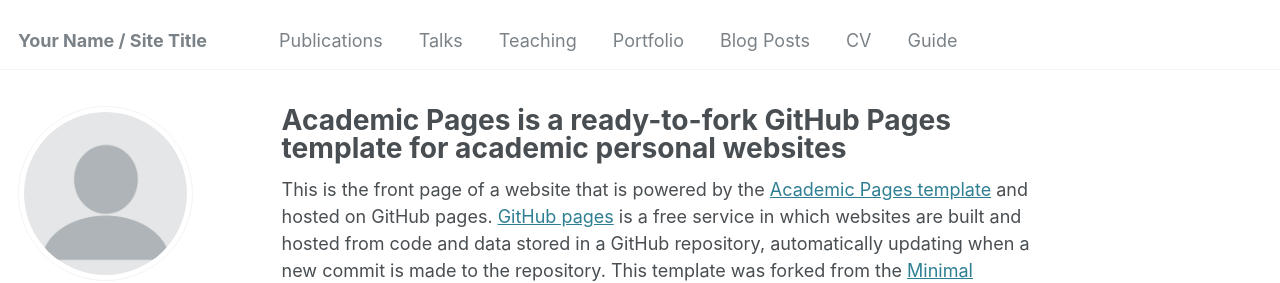
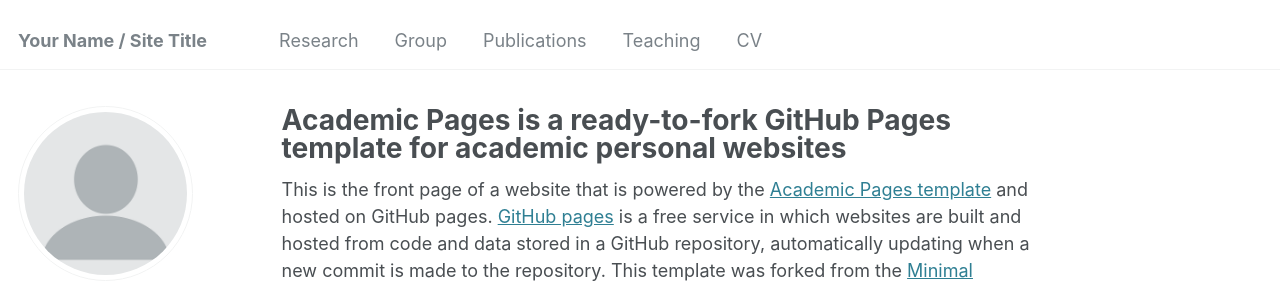
Before and after one commit to adamkraus/adamkraus.github.io, a Jekyll site: the page built from _pages/about.md, in a window 1280 px wide. Shown: the top 283 px of the page. Built offline with Jekyll 4.4.1, drawn with Linux system fonts in a browser that asks for light colours; some web fonts are replaced; part of the change alters nothing that is shown.

Commit message:
Update navigation.yml

```diff
--- a/_data/navigation.yml
+++ b/_data/navigation.yml
@@ -5,23 +5,30 @@
 # prevent it from being included in the site.
 
 main:
+
+  - title: "Research"
+    url: /research/
+
+  - title: "Group"
+    url: /group/
+
   - title: "Publications"
     url: /publications/
 
-  - title: "Talks"
-    url: /talks/
+#  - title: "Talks"
+#    url: /talks/
 
   - title: "Teaching"
     url: /teaching/
 
-  - title: "Portfolio"
-    url: /portfolio/
+#  - title: "Portfolio"
+#    url: /portfolio/
 
-  - title: "Blog Posts"
-    url: /year-archive/
+#  - title: "Blog Posts"
+#    url: /year-archive/
 
   - title: "CV"
     url: /cv/
 
-  - title: "Guide"
-    url: /markdown/
+#  - title: "Guide"
+#    url: /markdown/
```
